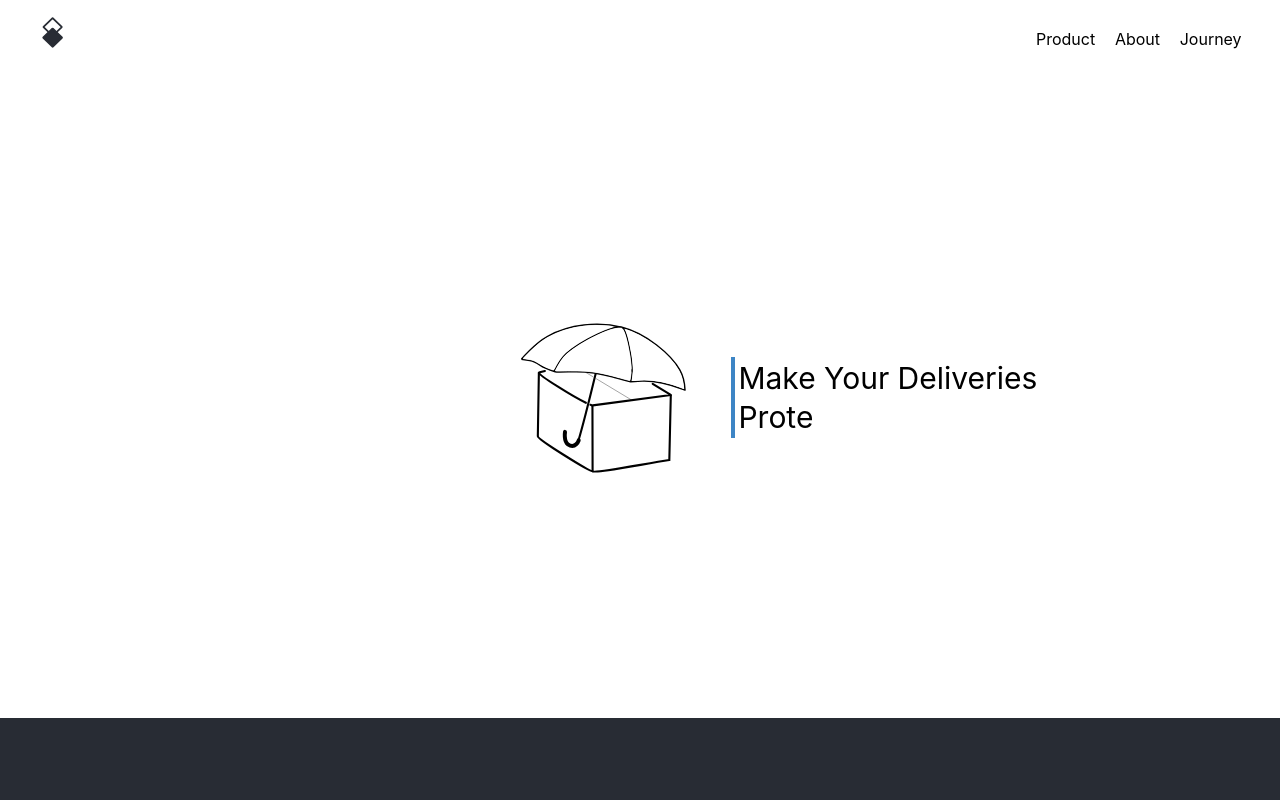
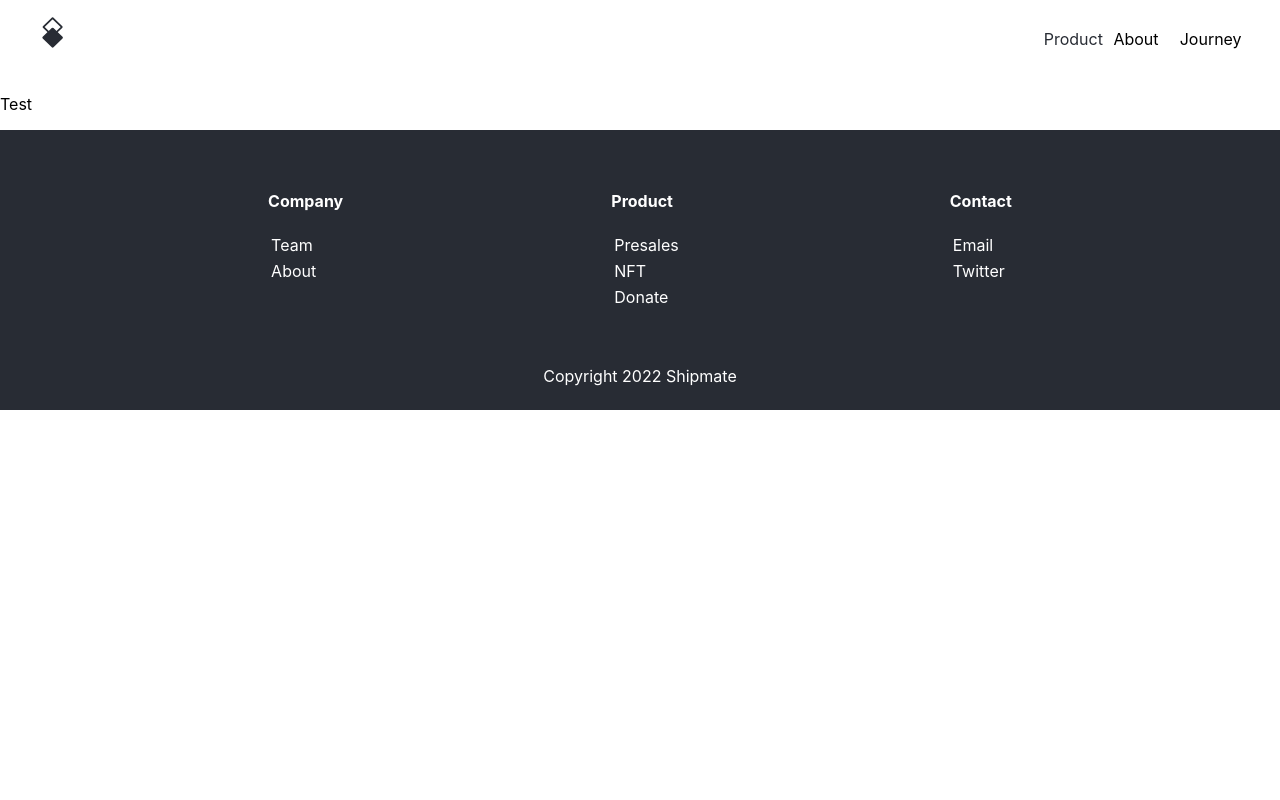
Before and after one commit to ShipmateBox/shipmatesite, a React (Create React App) app: page /product in a window 1280 px wide. Shown: the top 800 px of the page. Built offline with nearby package versions, Linux system fonts and the light colour scheme.

Commit message:
Added Sales section, footer and ability to link pages

```diff
--- a/package.json
+++ b/package.json
@@ -38,6 +38,7 @@
     ]
   },
   "devDependencies": {
-    "mini-css-extract-plugin": "2.4.5"
+    "mini-css-extract-plugin": "2.4.5",
+    "react-router-dom": "^6.2.1"
   }
 }
--- a/src/App.css
+++ b/src/App.css
@@ -16,6 +16,11 @@
 
 .App {
   background-color: #ffffff
+}
+
+a {
+  color: var(--theme-main-black);
+  text-decoration: none
 }
 
 #arrow1 {
--- a/src/App.js
+++ b/src/App.js
@@ -1,31 +1,23 @@
-import logo from './logo.svg';
 import './App.css';
 
-import BoxSecure from './images/result.svg';
+import { BrowserRouter, Routes, Route } from 'react-router-dom';
 
-import {MenuBar} from './components/menu-bar';
-import {Banner} from './components/banner';
-import {
-  SectionAffordances,
-  SectionTech,
-  SectionTimeline,
-  SectionFunding
-} from './components/sections';
-
-function App() {
-  return (
-    <div className="App">
-      <MenuBar/>
-      <Banner/>
-      <SectionAffordances/>
-      <SectionTech/>
-      <SectionFunding/>
-      <SectionTimeline/>
-      <footer>
-      </footer>
-    </div>
-  );
-}
+import Layout from './components/layout';
+import Home from './pages/home';
+import Product from './pages/product';
 
 
-export default App;
+export default function App() {
+  return (
+    <div>
+      <BrowserRouter>
+        <Routes>
+          <Route path="/" element={<Layout/>} >
+            <Route index element={<Home/>} />
+            <Route path="/product" element={<Product/>} />
+          </Route>
+        </Routes>
+      </BrowserRouter>
+    </div>
+  )
+}
--- a/src/components/banner.js
+++ b/src/components/banner.js
@@ -10,9 +10,11 @@ import boxProtected from '../images/BoxProtectedBigMini.svg';
 import boxOrganized from '../images/BoxOrganizedBigMini.svg';
 import boxPrivate2 from '../images/BoxPrivateBigMini.svg';
 
-const sleep = (milliseconds) => {
-  return new Promise(resolve => setTimeout(resolve, milliseconds))
-}
+const words = [['S','e','c','u','r','e'],
+              ['P','r','i','v','a','t','e'],
+              ['P','r','o','t','e','c','t','e','d'],
+              ['O','r','g','a','n','i','z','e','d']];
+const images = [boxSecure2, boxPrivate2, boxProtected, boxOrganized];
 
 function Banner(props) {
 
@@ -21,40 +23,41 @@ function Banner(props) {
   const [text, setText] = useState('');
   const [image, setImage] = useState(boxSecure2);
 
-  const test = async() => {
-    const words = [['S','e','c','u','r','e'],
-                  ['P','r','i','v','a','t','e'],
-                  ['P','r','o','t','e','c','t','e','d'],
-                  ['O','r','g','a','n','i','z','e','d']];
-    const images = [boxSecure2, boxPrivate2, boxProtected, boxOrganized];
-    let hold = '';
-    while(true){
-      for(let word in words){
-        let test = words[word]
-        let nextImage = images[word];
-        for(let letter in test) {
-          hold = hold+test[letter];
-          setText(hold)
-          setImage(nextImage)
-          await sleep(400)
-        }
-        hold='';
-      }
-    }
-  }
-
   useEffect(() => {
 
-    test();
+    let count = {word: 0, letter: 0};
+    let letters = '';
+
+    const interval = setInterval(() => {
+
+      if(count.letter == words[count.word].length+5){
+        count = {word: count.word+1, letter: 0}
+        letters = '';
+      }
+      if(count.word == words.length ) {
+        count = {word: 0, letter: 0}
+      }
+
+      if(count.letter < words[count.word].length) {
+        letters = letters + words[count.word][count.letter];
+        setText(letters);
+        setImage(images[count.word])
+      }
+
+      count.letter += 1;
+    }, 250)
+
+    return () => clearInterval(interval);
+
   },[]);
 
   return(
     <div style={width > 500?styles.mainContainer:stylesSmall.mainContainer}>
       <div style={width > 500?styles.imageContainer:stylesSmall.imageContainer}>
-        <img src={image} style={width > 500?styles.image:stylesSmall.image} onClick={test}/>
+        <img src={image} style={width > 500?styles.image:stylesSmall.image}/>
       </div>
       <div style={width > 500?styles.imageTextContainer:stylesSmall.imageTextContainer}>
-        <div style={stylesSmall.test}>
+        <div style={stylesSmall.textContainer}>
           <div>
             <p style={width > 500?styles.imageText2:stylesSmall.imageText2}>Make Your Deliveries</p></div>
           <div>
@@ -127,7 +130,7 @@ const stylesSmall = {
     display: 'flex',
     flexDirection: 'column',
   },
-  test: {
+  textContainer: {
     borderLeft: '4.5px solid #3D85C5',
     flexDirection: 'column',
   },
--- /dev/null
+++ b/src/components/footer.js
@@ -0,0 +1,60 @@
+import React from 'react';
+
+import COLORS from '../constants/theme';
+
+export default function Footer() {
+  return (
+    <div style={styles.mainContainer}>
+      <div style={styles.subContainer}>
+        <div style={styles.card}>
+          <h4>Company</h4>
+          <p style={styles.item}>Team</p>
+          <p style={styles.item}>About</p>
+        </div>
+        <div style={styles.card}>
+          <h4>Product</h4>
+          <p style={styles.item}>Presales</p>
+          <p style={styles.item}>NFT</p>
+          <p style={styles.item}>Donate</p>
+        </div>
+        <div style={styles.card}>
+          <h4>Contact</h4>
+          <p style={styles.item}>Email</p>
+          <p style={styles.item}>Twitter</p>
+          <p style={styles.item}></p>
+        </div>
+      </div>
+      <div style={styles.copyright}>
+        <p>Copyright 2022 Shipmate</p>
+      </div>
+    </div>
+  )
+}
+
+
+const styles = {
+  mainContainer: {
+    display: 'flex',
+    flexDirection: 'column',
+    backgroundColor: COLORS.COLORS.BLACK_MAIN_THEME,
+    color: COLORS.COLORS.WHITE,
+    paddingTop: '5vh',
+    paddingBottom: '1vh'
+  },
+  subContainer: {
+    display: 'flex',
+    flexDirection: 'row',
+    justifyContent: 'space-evenly',
+    marginBottom: '5vh'
+  },
+  card: {
+    display: 'flex',
+    flexDirection: 'column'
+  },
+  item: {
+    margin: 3
+  },
+  copyright: {
+    textAlign: 'center'
+  }
+}
--- /dev/null
+++ b/src/components/funding.js
@@ -0,0 +1,83 @@
+import React from 'react';
+
+
+function Presales(props) {
+  return (
+    <div style={styles.presales}>
+      <h2 style={styles.subContainerHeading}>Presales</h2>
+      <p>Preorder your lockbox and recieve reduced mothly costs for the first year. </p>
+    </div>
+  )
+}
+
+function Donations() {
+  return (
+    <div style={styles.donations}>
+      <h2 style={styles.subContainerHeading}>Show Support</h2>
+      <p>The best way to support the team is through a preorder. However, if a preorder does not work for you, taking our quick survey or a donation would be greatly appriciated.</p>
+      <p>Donations </p>
+      <p>Take the short survey.</p>
+    </div>
+  )
+}
+
+function Nft() {
+  return (
+    <div style={styles.nft}>
+      <h2 style={styles.subContainerHeading}>NFT's</h2>
+      <p>A revolutionary way to participate in presales.  We are launching an NFT project that represents your lockbox.  When the product is complete we will deliver the product to the holder of the NFT.</p>
+      <p>Get all the benefits of a normal preorder plus you will keep your NFT as proof you were one of the first.</p>
+      <p>Unlike traditional preslaes, NFT's can be traded, exchanged or given as a gift.</p>
+    </div>
+  )
+}
+
+export default function Sales() {
+  return (
+    <div style={styles.mainContainer}>
+      <div style={styles.subContainer}>
+        <Presales/>
+        <Donations/>
+      </div>
+      <div style={styles.subContainer}>
+        <Nft style={styles.nft}/>
+      </div>
+    </div>
+  )
+}
+
+
+const styles = {
+  mainContainer: {
+    display: 'flex',
+    flexDirection: 'row',
+    marginTop: '5vw'
+  },
+  subContainer: {
+    flex: 2,
+    display: 'flex',
+    flexDirection: 'column',
+    textAlign: 'center',
+    border: '1px solid white',
+    width: '100%'
+  },
+  subContainerHeading: {
+    borderBottom: '1px solid white',
+    padding: '2vh'
+  },
+  presales: {
+    flex: 1,
+    textAlign: 'center',
+    padding: '5vw',
+    borderBottom: '1px solid white'
+  },
+  donations: {
+    flex: 1,
+    textAlign: 'ceter',
+    padding: '5vw'
+  },
+  nft: {
+    flex: 1,
+    padding: '5vw',
+  }
+}
--- /dev/null
+++ b/src/components/layout.js
@@ -0,0 +1,15 @@
+import React from 'react';
+
+import MenuBar from './menu-bar';
+import {Outlet} from 'react-router-dom';
+import {SectionFooter} from './sections';
+
+export default function Layout() {
+  return (
+    <div>
+      <MenuBar/>
+      <Outlet/>
+      <SectionFooter/>
+    </div>
+  )
+}
--- a/src/components/menu-bar.js
+++ b/src/components/menu-bar.js
@@ -1,22 +1,34 @@
 import React, {useState} from 'react';
 import ReactDOM from 'react-dom';
 import COLORS from '../constants/theme';
+import {Link, Outlet} from 'react-router-dom';
 
 import {GetWindowDimensions} from './window';
 
 import logoIcon from '../images/LogoNoElectrodesLightMini.svg';
 
 
-function MenuBar(props) {
-  const {width, height} = GetWindowDimensions();
+function LargeMenu(props) {
+  return (
+    <div style={styles.linkContainer}>
+      <Link to="/product">
+        <p style={styles.firstLink}>Product</p>
+      </Link>
+      <p style={styles.middleLink}>About</p>
+      <p style={styles.lastLink}>Journey</p>
+    </div>
+  )
+}
+
+function SmallMenu(props) {
+
   const [menuActive, setMenuActive] = useState(false);
 
   const handleMenuActivate = () => {
     setMenuActive(!menuActive);
   };
 
-  const SmallMenu = () => {
-    return(
+  return (
     <div style={styles.linkContainer}>
       <i style={styles.menuIcon} className="fa fa-bars" onClick={handleMenuActivate}/>
       {menuActive && (
@@ -28,19 +40,19 @@ function MenuBar(props) {
   )
 }
 
+export default function MenuBar(props) {
+  const {width, height} = GetWindowDimensions();
 
   return (
     <div style={styles.menuContainer}>
+      <Link to="/">
         <div style={styles.logo}>
           <img src={logoIcon} style={styles.logoIcon}/>
         </div>
+      </Link>
       <div style={styles.padding}></div>
       { width > 500?(
-      <div style={styles.linkContainer}>
-        <p style={styles.firstLink}>Product</p>
-        <p style={styles.middleLink}>About</p>
-        <p style={styles.lastLink}>Journey</p>
-      </div>
+        <LargeMenu/>
       ):(
         <SmallMenu/>
       )
@@ -97,5 +109,3 @@ const styles = {
     backgroundColor: 'white'
   }
 }
-
-export { MenuBar };
--- a/src/components/sections.js
+++ b/src/components/sections.js
@@ -1,6 +1,9 @@
 import React from 'react';
 
 import {Timeline} from './timeline';
+import Sales from './funding';
+import Footer from './footer';
+import COLORS from '../constants/theme';
 
 function Section(props) {
   return (
@@ -94,19 +97,28 @@ function SectionTimeline(props) {
   )
 }
 
-function SectionFunding(props) {
+function SectionSales(props) {
   return (
     <Section
-      title="Funding"
+      title="Sales / Support"
       note="-Every great product requires capital-"
       theme="dark">
+        <Sales/>
     </Section>
+  )
+}
+
+function SectionFooter(props) {
+  return (
+    <div style={stylesFooter.mainContainer}>
+      <Footer/>
+    </div>
   )
 }
 
 const styles = {
   mainContainer: {
-    backgroundColor: '#282C34',
+    backgroundColor: COLORS.COLORS.BLACK_MAIN_THEME,
     paddingTop: '20vh',
     paddingBottom: '20vh',
     paddingLeft: '10vw',
@@ -116,7 +128,7 @@ const styles = {
     flexDirection: 'column',
     alignItems: 'center',
     justifyContent: 'start',
-    color: 'white'
+    color: COLORS.COLORS.WHITE
   },
   header: {
     fontSize: 'calc(14px + 3vmin)',
@@ -135,7 +147,7 @@ const styles = {
 }
 const stylesLight = {
   mainContainer: {
-    backgroundColor: '#ffffff',
+    backgroundColor: COLORS.COLORS.WHITE,
     paddingTop: '20vh',
     paddingBottom: '20vh',
     paddingLeft: '10vw',
@@ -145,7 +157,7 @@ const stylesLight = {
     flexDirection: 'column',
     alignItems: 'center',
     justifyContent: 'start',
-    color: '#282C34'
+    color: COLORS.COLORS.BLACK_MAIN_THEME
   },
   header: {
     fontSize: 'calc(14px + 3vmin)',
@@ -162,8 +174,22 @@ const stylesLight = {
 
   }
 }
+const stylesFooter = {
+  mainContainer: {
+    mainContainer: {
+      backgroundColor: COLORS.COLORS.BLACK_MAIN_THEME,
+      paddingTop: '10vh',
+      paddingBottom: '10vh',
+      paddingLeft: '10vw',
+      paddingRight: '10vw',
+      minHeight: '20vh',
+      color: COLORS.COLORS.WHITE
+    },
+  }
+}
 export {
   SectionAffordances,
   SectionTech,
   SectionTimeline,
-  SectionFunding};
+  SectionSales,
+  SectionFooter};
--- /dev/null
+++ b/src/pages/home.js
@@ -0,0 +1,28 @@
+import React from 'react';
+
+import '../App.css';
+
+import BoxSecure from '../images/result.svg';
+
+import MenuBar from '../components/menu-bar';
+import {Banner} from '../components/banner';
+import {
+  SectionAffordances,
+  SectionTech,
+  SectionTimeline,
+  SectionSales,
+  SectionFooter
+} from '../components/sections';
+
+export default function Home() {
+  return (
+    <div className="App">
+      <Banner/>
+      <SectionAffordances/>
+      <SectionTech/>
+      <SectionSales/>
+      <SectionTimeline/>
+    </div>
+
+  )
+}
--- /dev/null
+++ b/src/pages/product.js
@@ -0,0 +1,11 @@
+import React from 'react';
+
+
+
+export default function Product() {
+  return (
+    <div>
+      <p>Test</p>
+    </div>
+  )
+}
```
Also changed, not shown: src/components/timeline.js (+4 -5 lines), 1 other file (tests, documents, lock files or other folders). Lines whose indentation alone changed are shown as unchanged.
